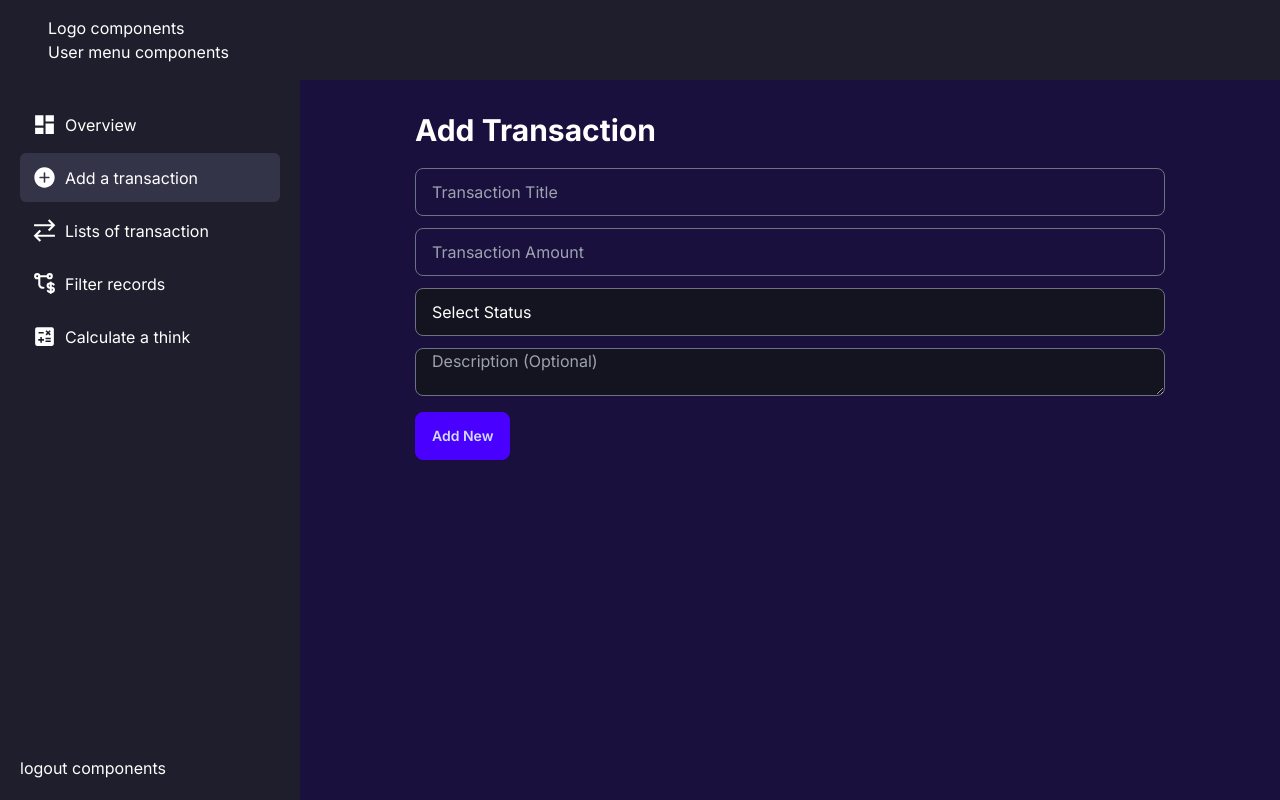
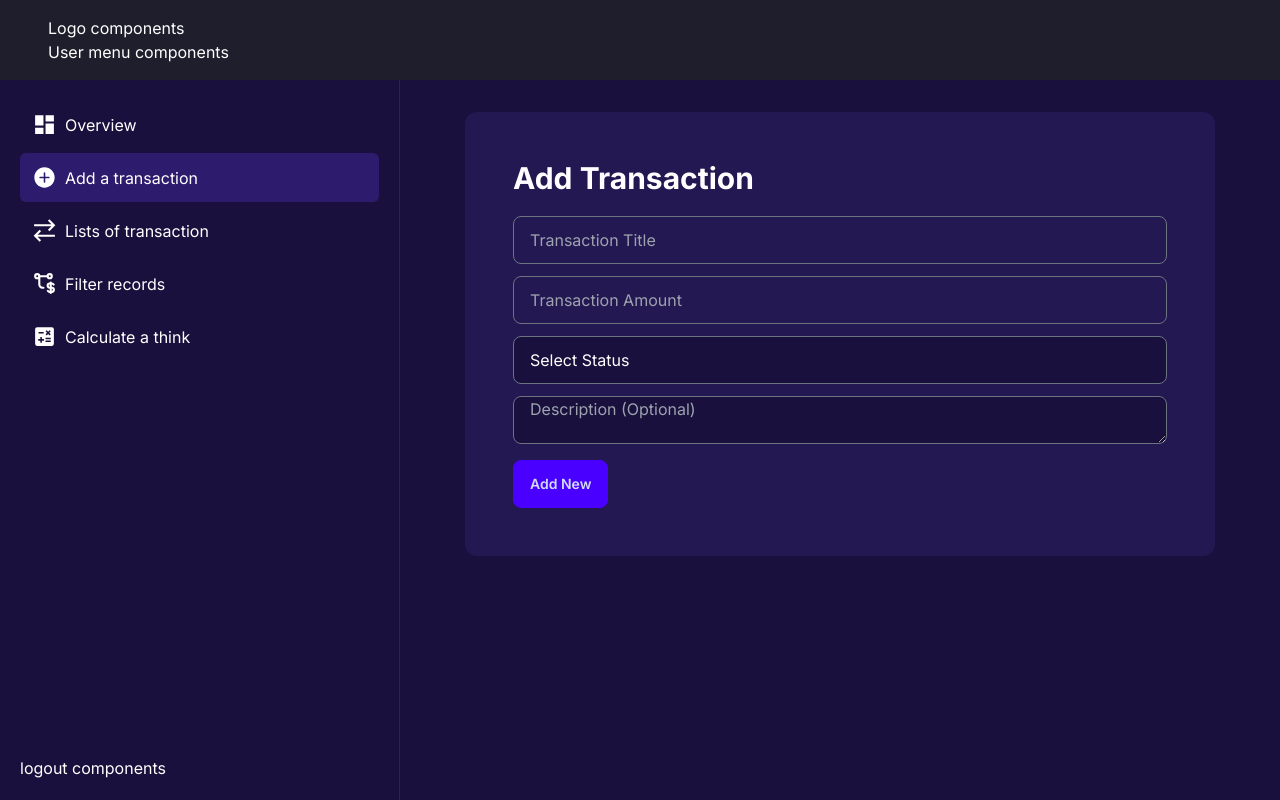
Before and after one commit to Md-Asikuzzaman/debit-credit, a Next.js app: page /add-transaction in a window 1280 px wide. Built offline with nearby package versions, Linux system fonts and the light colour scheme.

Commit message:
style: changes theme color

```diff
--- a/src/app/(root)/add-transaction/page.tsx
+++ b/src/app/(root)/add-transaction/page.tsx
@@ -3,7 +3,7 @@ import React from "react";
 const AddTransaction = () => {
   return (
     <div className="max-w-[750px] mx-auto">
-      <form>
+      <form className="bg-[#241852] p-12 rounded-xl">
         <h2 className="text-2xl md:text-3xl font-bold text-white">
           Add Transaction
         </h2>
@@ -11,16 +11,16 @@ const AddTransaction = () => {
           <input
             type="text"
             placeholder="Transaction Title"
-            className="input input-bordered w-full bg-transparent text-white border-gray-500 focus:border-gray-400"
+            className="input input-bordered w-full bg-[#1A103D] bg-transparent text-white border-gray-500 focus:border-gray-400"
           />
 
           <input
             type="number"
             placeholder="Transaction Amount"
-            className="input input-bordered w-full bg-transparent text-white border-gray-500 focus:border-gray-400"
+            className="input input-bordered w-full bg-[#1A103D] bg-transparent text-white border-gray-500 focus:border-gray-400"
           />
 
-          <select className="input input-bordered w-full bg-[#13141F] text-white border-gray-500 focus:border-gray-400">
+          <select className="input input-bordered w-full bg-[#1A103D] text-white border-gray-500 focus:border-gray-400">
             <option hidden value="">
               Select Status
             </option>
@@ -30,7 +30,7 @@ const AddTransaction = () => {
 
           <textarea
             placeholder="Description (Optional)"
-            className="input input-bordered w-full bg-[#13141F] text-white border-gray-500 focus:border-gray-400"
+            className="input input-bordered w-full bg-[#1A103D] text-white border-gray-500 focus:border-gray-400"
           ></textarea>
         </div>
         <button className="btn btn-primary">Add New</button>
--- a/src/app/(root)/page.tsx
+++ b/src/app/(root)/page.tsx
@@ -48,7 +48,7 @@ const Home = async () => {
             />
           </div>
 
-          <div className="bg-[#1E1E2C] p-5 rounded-lg overflow-hidden mt-5">
+          <div className="bg-[#241852] p-5 rounded-lg overflow-hidden mt-5">
             <MyChart />
           </div>
         </div>
--- a/src/app/components/BreadCrumd.tsx
+++ b/src/app/components/BreadCrumd.tsx
@@ -6,7 +6,7 @@ interface Props {}
 
 const BreadCrumd: NextPage<Props> = ({}) => {
   return (
-    <div className="breadcrumbs text-sm mb-3">
+    <div className="breadcrumbs text-sm mb-3 text-white">
       <ul>
         <li>
           <a>Home</a>
--- a/src/app/components/TransactionCard.tsx
+++ b/src/app/components/TransactionCard.tsx
@@ -27,8 +27,8 @@ const TransactionCard: NextPage<Props> = ({
   statusValue,
 }) => {
   return (
-    <div className="bg-[#1E1E2C] p-5 rounded-lg">
-      <h3 className="flex justify-between text-gray-400 test-base">
+    <div className="bg-[#241852] p-5 rounded-lg">
+      <h3 className="flex justify-between text-white test-base">
         {subtitle}
 
         {status === "earn" && (
@@ -46,7 +46,7 @@ const TransactionCard: NextPage<Props> = ({
             <BsGraphDownArrow size={30} className="text-rose-500" />
           ))}
       </h3>
-      <h2 className="text-2xl lg:text-3xl font-semibold">
+      <h2 className="text-2xl lg:text-3xl font-semibold text-white">
         {/* {title} */}
         <CountUp
           end={title}
--- a/src/app/components/sidebar/Sidebar.tsx
+++ b/src/app/components/sidebar/Sidebar.tsx
@@ -15,7 +15,7 @@ const Sidebar: NextPage<Props> = ({}) => {
   const pathname = usePathname();
 
   return (
-    <div className="bg-[#1E1E2C] min-w-[300px] flex flex-col p-5 fixed md:relative h-full md:h-auto top-0 left-0 text-white">
+    <div className="bg-[#1A103D] min-w-[400px] flex flex-col p-5 fixed md:relative h-full md:h-auto top-0 left-0 text-white border-r border-[#2d1b6e]">
       <ul className="flex-1 space-y-1">
         {navLinks.map(({ href, label, Icon }, index) => (
           <li key={index}>
@@ -23,7 +23,7 @@ const Sidebar: NextPage<Props> = ({}) => {
               href={href}
               className={clsx(
                 "flex items-center gap-2  p-3 rounded-md",
-                pathname === href ? "bg-[#343449]" : "hover:bg-[#343449]"
+                pathname === href ? "bg-[#2d1b6e]" : "hover:bg-[#2d1b6e]"
               )}
             >
               <Icon size={25} />
```
